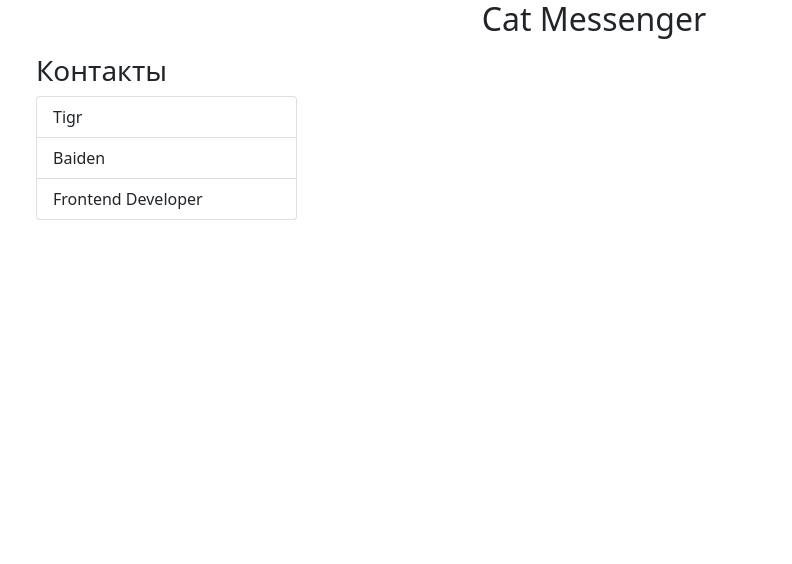
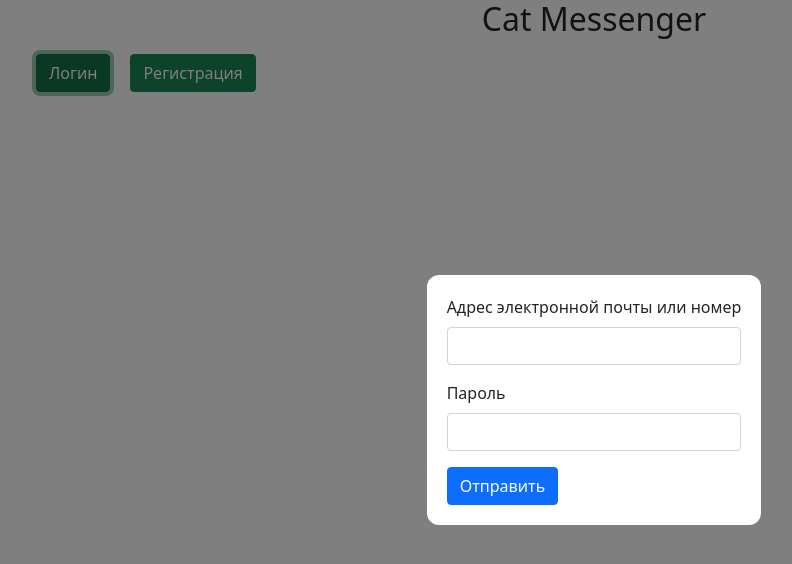
Before and after one commit to KotDurak/cat-messenger-front, a Vue app: page / in a window 1280 px wide. Both pictures are taken after a click on the button "Логин". Shown: the top 564 px of the page, without its empty margins (46-838 px from the left). Built offline with nearby package versions, Linux system fonts and the light colour scheme.

Commit message:
add login modal form

```diff
--- a/src/App.vue
+++ b/src/App.vue
@@ -9,7 +9,8 @@
           v-if="isAuth"
       />
       <div class="col-md-3" v-else>
-        <button class="btn btn-success" @click="loginWithLoad">Логин</button>
+        <button class="btn btn-success" @click="openLogin">Логин</button>
+        <button class="btn btn-success" style="margin-left: 20px" @click="openRegister">Регистрация</button>
       </div>
       <div class="col-md-9" v-if="isAuth">
         <messages-content
@@ -27,6 +28,9 @@
         />
       </div>
     </div>
+    <modal-dialog v-model:show="showLogin">
+      <login-form @login="loginWithLoad"/>
+    </modal-dialog>
   </div>
 </template>
 
@@ -38,9 +42,10 @@
   import fakeMessages from '@/fake-data/messages';
   import {mapState, mapActions, mapGetters, mapMutations} from 'vuex';
   import MessageForm from "@/components/MessageForm";
+  import LoginForm from "@/components/LoginForm";
 
   export default {
-    components: {MessageForm, MessagesContent, ContactList, MainHeader},
+    components: {LoginForm, MessageForm, MessagesContent, ContactList, MainHeader},
     data() {
       return {
         name: 'Cat Messenger',
@@ -49,6 +54,7 @@
         interlocutor:null,
         message: '',
         needDown:false,
+        showLogin: false
       }
     },
     methods: {
@@ -82,12 +88,21 @@
           photo: 'https://icdn.lenta.ru/images/2021/12/30/17/20211230175542538/square_1280_9852fabcde7147edee00deeafde2a2e0.jpg'
         };
       },
-      async loginWithLoad() {
+      openLogin() {
+        this.showLogin = true;
+      },
+      openRegister() {
+        console.log('Open register')
+      },
+      async loginWithLoad(user) {
+        this.setLogin(user);
         await this.login()
         await this.loadContacts();
+        this.showLogin = false;
       },
       ...mapMutations({
-          setUser: 'setUser'
+          setUser: 'setUser',
+          setLogin: 'setLoginData',
       }),
       ...mapActions({
           login: 'login'
@@ -103,6 +118,8 @@
           message: message,
           user_id: user.id,
         });
+
+        this.needDown = true;
       }
     },
     computed: {
--- /dev/null
+++ b/src/components/LoginForm.vue
@@ -0,0 +1,39 @@
+<template>
+    <div>
+        <form @submit.prevent="login">
+            <div class="mb-3">
+                <label for="exampleInputEmail1" class="form-label">Адрес электронной почты или номер</label>
+                <input type="text" v-model="userLogin" class="form-control" id="exampleInputEmail1" aria-describedby="emailHelp">
+            </div>
+            <div class="mb-3">
+                <label for="exampleInputPassword1" class="form-label">Пароль</label>
+                <input type="password" v-model="password" class="form-control" id="exampleInputPassword1">
+            </div>
+            <button type="submit" class="btn btn-primary">Отправить</button>
+        </form>
+    </div>
+</template>
+
+<script>
+    export default {
+        name: "LoginForm",
+        data() {
+            return {
+                userLogin: '',
+                password:''
+            }
+        },
+        methods: {
+            login() {
+                this.$emit('login', {
+                    login: this.userLogin,
+                    password: this.password,
+                })
+            }
+        }
+    }
+</script>
+
+<style scoped>
+
+</style>
--- a/src/components/MessagesContent.vue
+++ b/src/components/MessagesContent.vue
@@ -40,15 +40,12 @@
             messagesDown() {
                 const el = this.$refs.list;
                 el.scroll(0, el.scrollHeight);
-                console.log('message down');
             }
         },
-        watch: {
-            needDown(newVal, oldVal) {
-               if (newVal) {
-                   this.messagesDown();
-                   this.$emit('messages-down')
-               }
+        updated() {
+            if (this.needDown) {
+                this.messagesDown();
+                this.$emit('messages-down');
             }
         }
     }
--- /dev/null
+++ b/src/components/UI/ModalDialog.vue
@@ -0,0 +1,37 @@
+<template>
+    <div class="dialog" v-if="show" @click.stop="hideDialog">
+        <div @click.stop class="dialog__content">
+            <slot></slot>
+        </div>
+    </div>
+</template>
+
+<script>
+    import toggleMixin from "@/mixins/toggleMixin";
+
+    export default {
+        name: "modal-dialog",
+        mixins:[toggleMixin]
+    }
+</script>
+
+<style scoped>
+    .dialog{
+        top:0;
+        bottom:0;
+        right:0;
+        left:0;
+        background: rgba(0,0,0,0.5);
+        position: fixed;
+        display: flex;
+    }
+
+    .dialog__content{
+        margin:auto;
+        background: white;
+        border-radius: 12px;
+        min-height: 50px;
+        min-width: 300px;
+        padding: 20px;
+    }
+</style>
--- a/src/components/UI/index.js
+++ b/src/components/UI/index.js
@@ -1,5 +1,7 @@
 import CatTextArea from "@/components/UI/CatTextArea";
+import ModalDialog from "@/components/UI/ModalDialog";
 
 export default [
-    CatTextArea
+    CatTextArea,
+    ModalDialog,
 ]
--- /dev/null
+++ b/src/mixins/toggleMixin.js
@@ -0,0 +1,13 @@
+export default {
+    props: {
+        show: {
+            type: Boolean,
+            default: false,
+        }
+    },
+    methods: {
+        hideDialog() {
+            this.$emit('update:show', false);
+        }
+    }
+}
--- a/src/store/index.js
+++ b/src/store/index.js
@@ -3,7 +3,8 @@ import {createStore} from 'vuex'
 export default createStore({
     state: () => ({
         isAuth: false,
-        user: {}
+        user: {},
+        loginData: {},
     }),
     getters: {
         getUser(state) {
@@ -19,10 +20,16 @@ export default createStore({
         },
         setIsAuth(state, isAuth) {
             state.isAuth = isAuth
+        },
+        setLoginData(state, loginData) {
+            state.loginData = loginData
         }
     },
     actions: {
         async login({state, commit}) {
+            const {login, password} = state.loginData;
+            //TODO Сделать процесс авторизации на сервере, получения пользовтеля
+
             commit('setUser', {
                 id: 777,
                 name: 'Cat Messenger',
```
